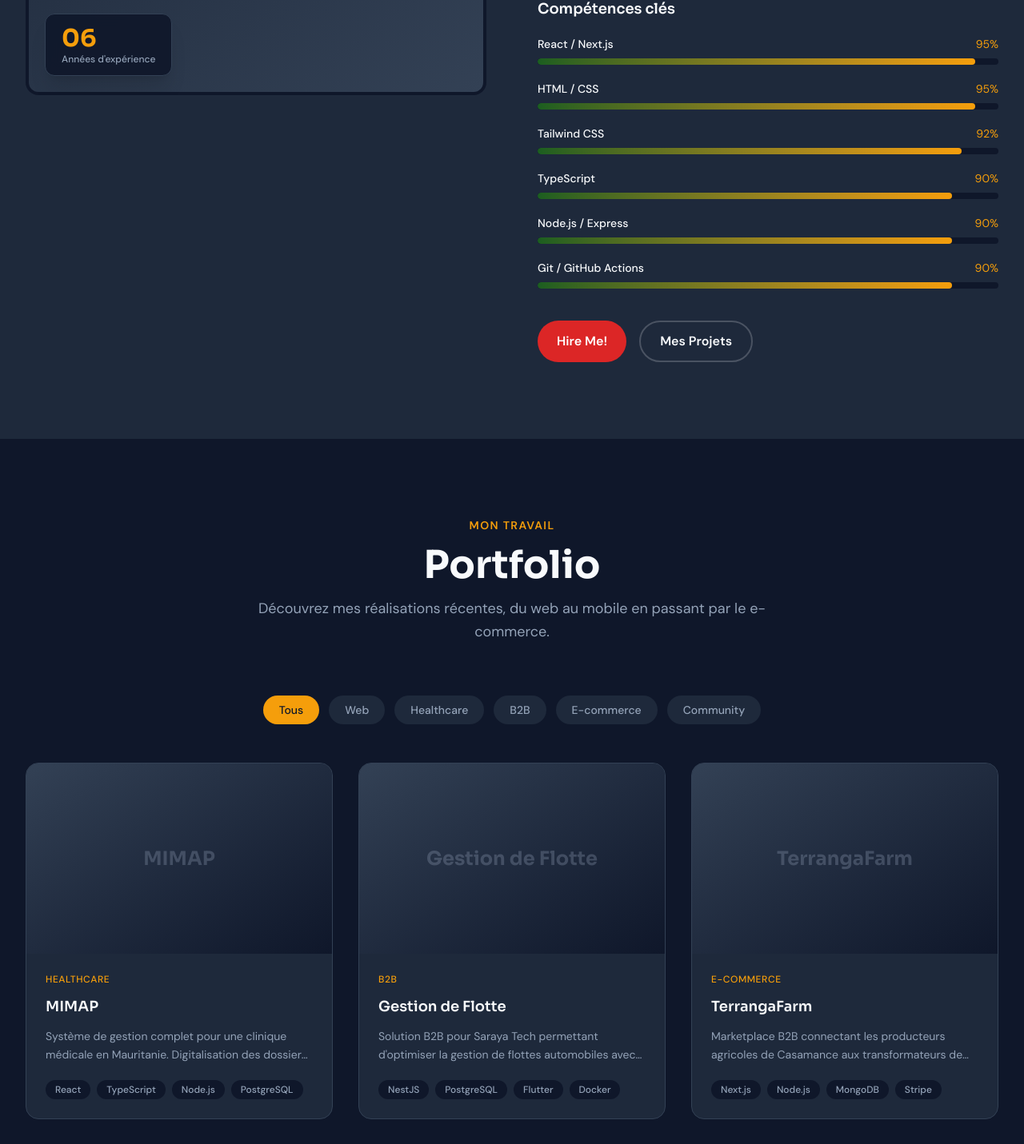
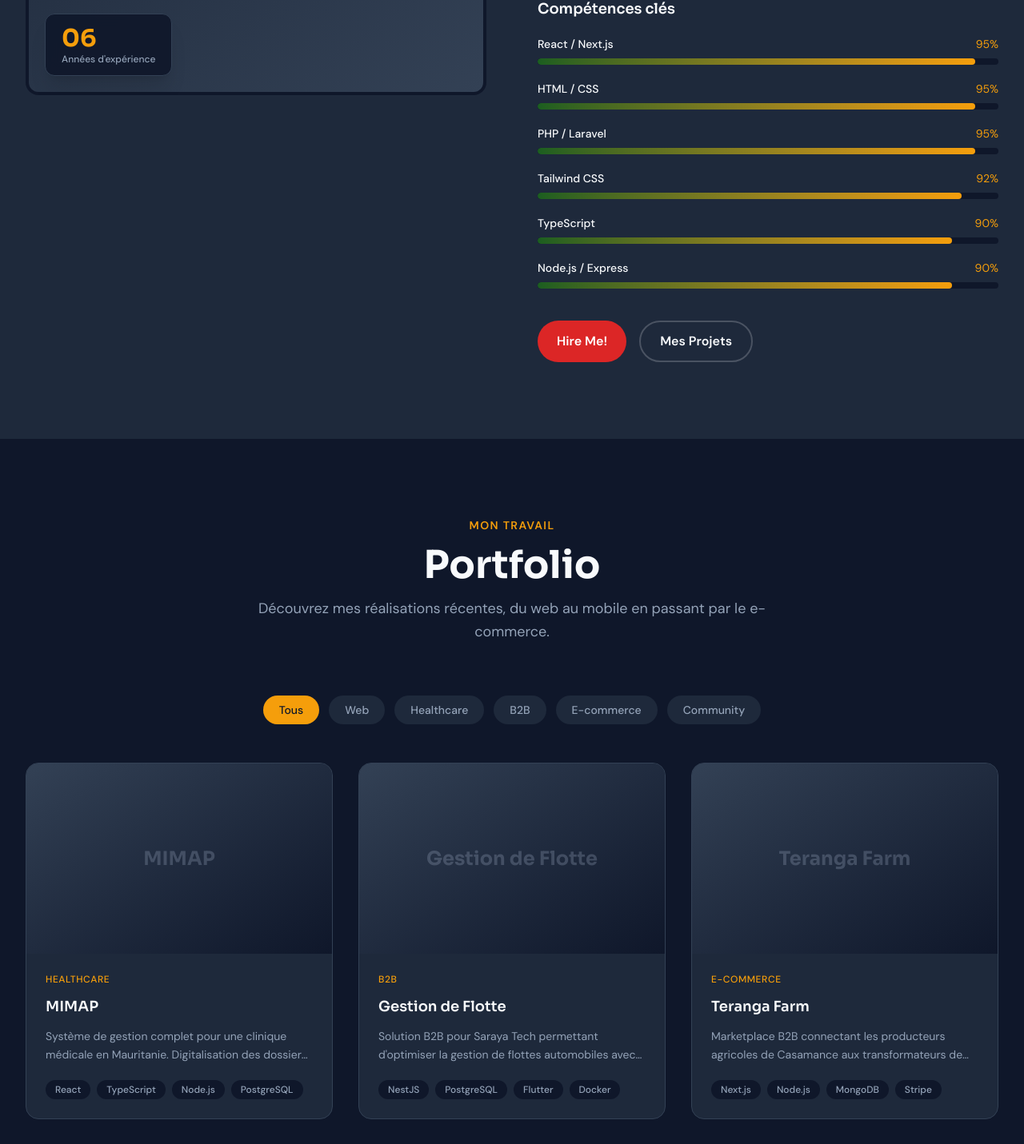
Before and after one commit to IbrahimaISIDev/ibrahima-diallo-portfolio-premium, a Next.js app: page / in a window 1280 px wide. Shown: the part 2641-4072 px from the top of the page at 80% size. Built offline with nearby package versions, Linux system fonts and the light colour scheme.

Commit message:
chore: update project terminology, skill levels and metadata

```diff
--- a/app/about/page.tsx
+++ b/app/about/page.tsx
@@ -62,7 +62,7 @@ export default function AboutPage() {
             </p>
             <p className="leading-relaxed text-muted">
               Mon parcours, de Sonatel Academy à Saraya Tech en passant par la
-              fondation de TerrangaFarm, m&apos;a permis de développer une
+              fondation de Teranga Farm , m&apos;a permis de développer une
               approche unique alliant rigueur technique, créativité et
               compréhension des enjeux africains.
             </p>
--- a/data/experience.ts
+++ b/data/experience.ts
@@ -17,7 +17,7 @@ export const experiences: Experience[] = [
   },
   {
     title: "Fondateur & Lead Developer",
-    company: "TerrangaFarm",
+    company: "Teranga Farm ",
     period: "2024",
     description:
       "Création d'une marketplace B2B connectant les producteurs agricoles de Casamance aux transformateurs de Dakar.",
--- a/data/projects.ts
+++ b/data/projects.ts
@@ -22,11 +22,11 @@ export const projects: Project[] = [
     impact: "Optimisation de la gestion de flottes automobiles",
   },
   {
-    title: "TerrangaFarm",
-    slug: "terrangafarm",
+    title: "Teranga Farm ",
+    slug: "Teranga Farm ",
     description:
       "Marketplace B2B connectant les producteurs agricoles de Casamance aux transformateurs de Dakar.",
-    image: "/images/projects/terrangafarm.jpg",
+    image: "/images/projects/Teranga Farm .jpg",
     tags: ["Next.js", "Node.js", "MongoDB", "Stripe"],
     category: "E-commerce",
     impact:
--- a/data/skills.ts
+++ b/data/skills.ts
@@ -11,17 +11,17 @@ export const skills: Skill[] = [
   // Backend
   { name: "Node.js / Express", level: 90, category: "backend" },
   { name: "NestJS", level: 85, category: "backend" },
-  { name: "PHP / Laravel", level: 75, category: "backend" },
+  { name: "PHP / Laravel", level: 95, category: "backend" },
   { name: "Python", level: 70, category: "backend" },
 
   // Mobile
-  { name: "Flutter", level: 82, category: "mobile" },
-  { name: "React Native", level: 75, category: "mobile" },
+  { name: "Flutter", level: 85, category: "mobile" },
+  { name: "React Native", level: 70, category: "mobile" },
 
   // Database
-  { name: "PostgreSQL", level: 88, category: "database" },
+  { name: "PostgreSQL", level: 90, category: "database" },
   { name: "MongoDB", level: 85, category: "database" },
-  { name: "Firebase", level: 80, category: "database" },
+  { name: "Firebase", level: 85, category: "database" },
 
   // DevOps
   { name: "Docker", level: 78, category: "devops" },
```
Also changed, not shown: 2 other files (tests, documents, lock files or other folders).
